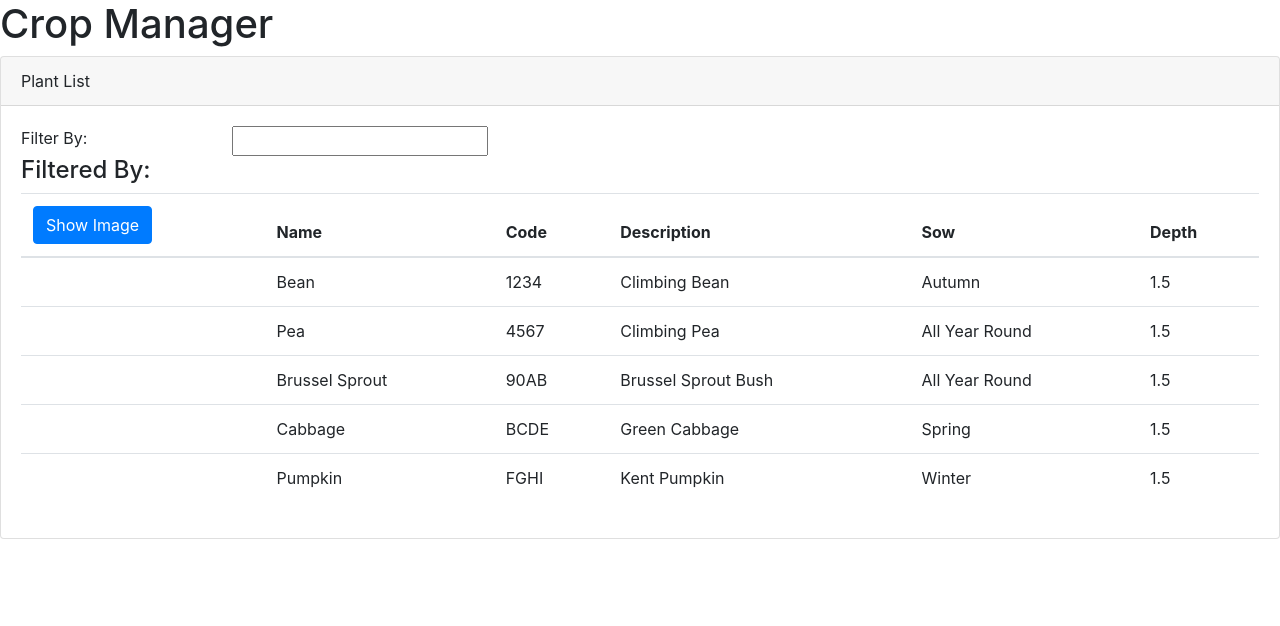
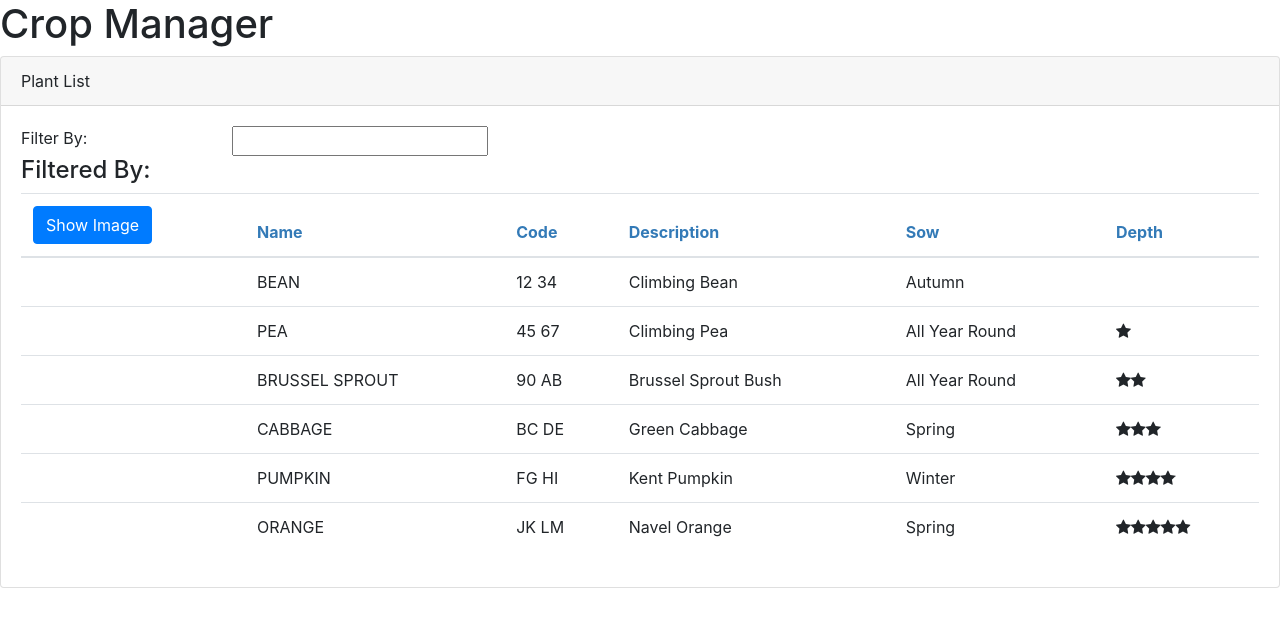
Before and after one commit to todlewin/crop-manager-web-client, an Angular app: page / in a window 1280 px wide. Shown: the top 626 px of the page. Built offline with nearby package versions, Linux system fonts and the light colour scheme.

Commit message:
Added depth indicator and plant service

```diff
--- /dev/null
+++ b/src/app/custom-pipes/convert-to-spaces-pipe.ts
@@ -0,0 +1,10 @@
+import {Pipe, PipeTransform} from "@angular/core";
+@Pipe({
+  name: "convertToSpaces"
+})
+export class ConvertToSpacesPipe implements PipeTransform {
+
+  transform (value: string, character: string): string {
+    return value.replace(character, " ");
+  }
+}
--- /dev/null
+++ b/src/app/depth-indicator/depth-indicator.component.html
@@ -0,0 +1,13 @@
+<div class="crop"
+     style="overflow: hidden"
+  [style.width.px]="depthIndicatorWidth"
+  [title]="depth"
+  (click)="onClick()">
+  <div style="width: 75px">
+    <span class="fa fa-star"></span>
+    <span class="fa fa-star"></span>
+    <span class="fa fa-star"></span>
+    <span class="fa fa-star"></span>
+    <span class="fa fa-star"></span>
+  </div>
+</div>
--- /dev/null
+++ b/src/app/depth-indicator/depth-indicator.component.ts
@@ -0,0 +1,24 @@
+import { Component, OnInit, OnChanges, Input, Output, EventEmitter } from "@angular/core";
+
+@Component({
+  selector: "app-depth-indicator",
+  templateUrl: "./depth-indicator.component.html",
+  styleUrls: ["./depth-indicator.component.css"]
+})
+export class DepthIndicatorComponent implements OnInit, OnChanges {
+  depthIndicatorWidth: number;
+  @Input() depth: number = 0;
+  @Output() depthClicked: EventEmitter<string> = new EventEmitter<string>();
+  constructor() { }
+
+  ngOnInit(): void {
+  }
+
+  ngOnChanges(): void {
+    this.depthIndicatorWidth = this.depth ? this.depth * 75 / 5 : 0;
+  }
+
+  onClick(): void {
+    this.depthClicked.emit(`The rating ${this.depth} was clicked`);
+  }
+}
--- a/src/app/plant-list/plant-list.component.css
+++ b/src/app/plant-list/plant-list.component.css
@@ -0,0 +1,3 @@
+thead {
+  color: #337AB7
+}
--- a/src/app/plant-list/plant-list.component.html
+++ b/src/app/plant-list/plant-list.component.html
@@ -33,19 +33,20 @@
           </tr>
         </thead>
         <tbody>
-        <tr *ngFor="let plant of plants">
+        <tr *ngFor="let plant of filteredPlants">
           <td>
             <img *ngIf="showImage"
-                 [src]="plant.ImageURL"
-                 [title]="plant.Name"
+                 [src]="plant.imageURL"
+                 [title]="plant.name | uppercase"
                  [style.width.px]="imageWidth"
                  [style.margin.px]="imageMargin" />
           </td>
-          <td>{{plant.Name}}</td>
-          <td>{{plant.Code}}</td>
-          <td>{{plant.Description}}</td>
-          <td>{{plant.Sow}}</td>
-          <td>{{plant.Depth}}</td>
+          <td>{{plant.name | uppercase }}</td>
+          <td>{{plant.code | uppercase | convertToSpaces : "-"}}</td>
+          <td>{{plant.description}}</td>
+          <td>{{plant.sow}}</td>
+          <td><app-depth-indicator [depth]="plant.depth"
+                                   (depthClicked)="onDepthClicked($event)"></app-depth-indicator></td>
         </tr>
         </tbody>
       </table>
--- a/src/app/plant-list/plant-list.component.ts
+++ b/src/app/plant-list/plant-list.component.ts
@@ -1,4 +1,5 @@
 import { Component, OnInit } from '@angular/core';
+import {Plant, PlantImpl} from "../plant";
 
 @Component({
   selector: "app-plant-list",
@@ -10,56 +11,77 @@ export class PlantListComponent implements OnInit {
   imageWidth: number = 50;
   imageMargin: number = 2;
   showImage: boolean = false;
-  listFilter: string = "";
+  private _listFilter: string = "";
 
-  plants: Array<any> = [
-    {
-      "Name": "Bean",
-      "Code": "1234",
-      "Description": "Climbing Bean",
-      "Sow": "Autumn",
-      "Depth": 1.5,
-      "ImageURL": "https://openclipart.org/download/172617/1349492461.svg"
-    },
-    {
-      "Name": "Pea",
-      "Code": "4567",
-      "Description": "Climbing Pea",
-      "Sow": "All Year Round",
-      "Depth": 1.5,
-      "ImageURL": "https://openclipart.org/download/256717/pea-pod.svg"
-    },
-    {
-      "Name": "Brussel Sprout",
-      "Code": "90AB",
-      "Description": "Brussel Sprout Bush",
-      "Sow": "All Year Round",
-      "Depth": 1.5,
-      "ImageURL": "https://openclipart.org/download/263961/Sprout.svg"
-    },
-    {
-      "Name": "Cabbage",
-      "Code": "BCDE",
-      "Description": "Green Cabbage",
-      "Sow": "Spring",
-      "Depth": 1.5,
-      "ImageURL": "https://openclipart.org/download/256718/1469762090.svg"
-    },
-    {
-      "Name": "Pumpkin",
-      "Code": "FGHI",
-      "Description": "Kent Pumpkin",
-      "Sow": "Winter",
-      "Depth": 1.5,
-      "ImageURL": "https://openclipart.org/download/89287/pumpkin-simanek.svg"
-    }]
+  plants: Array<Plant> = [];
+  filteredPlants: Array<Plant> = [];
 
-  constructor() { }
+  constructor() {
+  }
+
+  get listFilter(): string {
+    return this._listFilter;
+  }
+
+  set listFilter(listFilter: string) {
+    this._listFilter = listFilter;
+    this.filteredPlants = this.performFilter(listFilter);
+  }
 
   ngOnInit() {
+    this.plants.push(new PlantImpl("Bean",
+                              "12-34",
+                              "Climbing Bean",
+                              "Autumn",
+                              0,
+                              "https://openclipart.org/download/172617/1349492461.svg"));
+    this.plants.push(new PlantImpl("Pea",
+      "45-67",
+      "Climbing Pea",
+      "All Year Round",
+      1,
+      "https://openclipart.org/download/256717/pea-pod.svg"));
+    this.plants.push(new PlantImpl("Brussel Sprout",
+      "90-AB",
+      "Brussel Sprout Bush",
+      "All Year Round",
+      2,
+      "https://openclipart.org/download/263961/Sprout.svg"));
+    this.plants.push(new PlantImpl("Cabbage",
+      "BC-DE",
+      "Green Cabbage",
+      "Spring",
+      3,
+      "https://openclipart.org/download/256718/1469762090.svg"));
+    this.plants.push(new PlantImpl("Pumpkin",
+      "FG-HI",
+      "Kent Pumpkin",
+      "Winter",
+      4,
+      "https://openclipart.org/download/89287/pumpkin-simanek.svg"));
+    this.plants.push(new PlantImpl("Orange",
+      "JK-LM",
+      "Navel Orange",
+      "Spring",
+      5,
+      "https://openclipart.org/download/8537/Gerald-G-Simple-Fruit-FF-Menu-4.svg"));
+
+
+    this.filteredPlants = this.plants;
   }
 
-  toggleImage(): void {
+  toggleImage (): void {
     this.showImage = !this.showImage;
   }
+
+  performFilter (filterBy: string): Array<Plant> {
+    filterBy = filterBy.toLocaleLowerCase();
+
+    return filterBy ? this.plants.filter((plant: Plant) =>
+      plant.name.toLocaleLowerCase().indexOf(filterBy) !== -1) : this.plants;
+  }
+
+  onDepthClicked(message: string): void {
+    this.pageTitle = `Plant List ${message}`;
+  }
 }
--- /dev/null
+++ b/src/app/plant.ts
@@ -0,0 +1,21 @@
+export interface Plant {
+  name: string;
+  code: string;
+  description: string;
+  sow: string;
+  depth: number;
+  imageURL: string;
+}
+
+export class PlantImpl implements Plant {
+
+  constructor(public name: string,
+              public code: string,
+              public description: string,
+              public sow: string,
+              public depth: number,
+              public imageURL: string) {
+
+  }
+
+}
```
Also changed, not shown: src/app/app.module.ts (+22 -18 lines), src/app/depth-indicator/depth-indicator.component.css (added), 1 other file (tests, documents, lock files or other folders).
